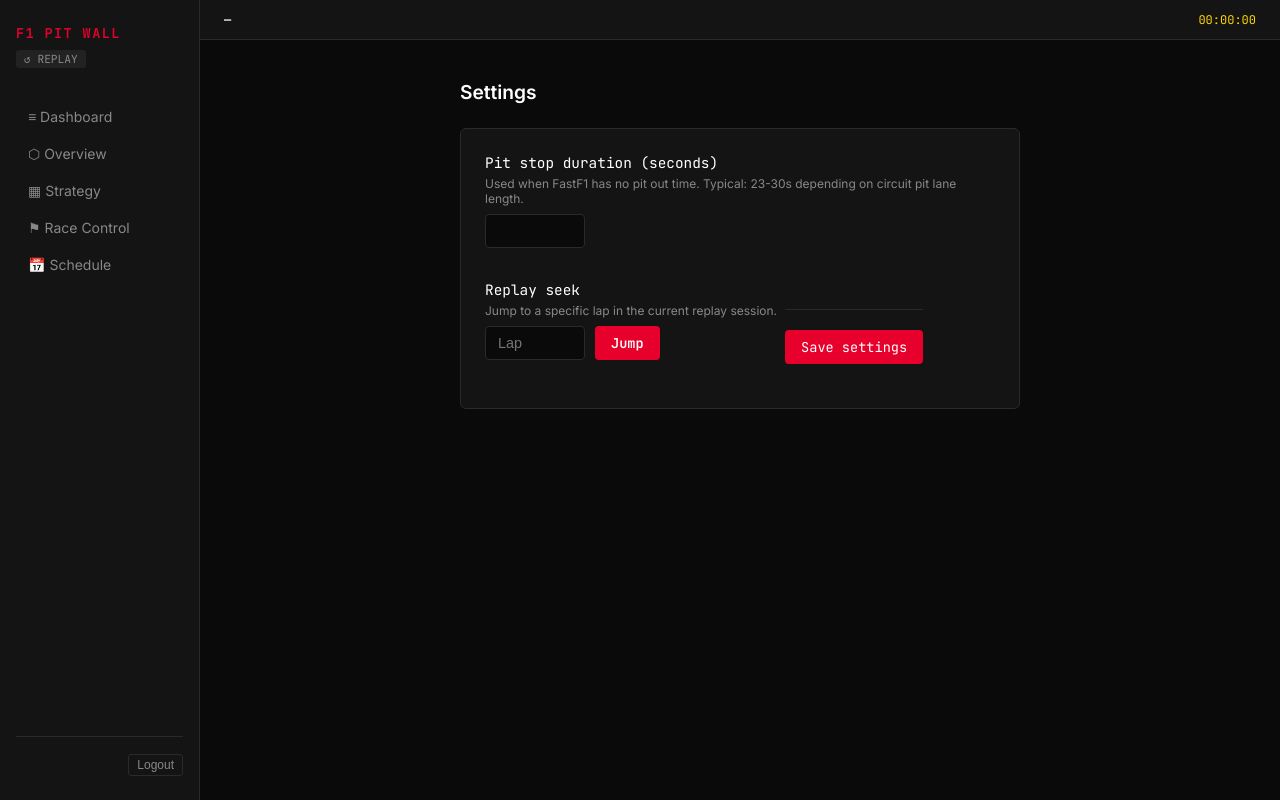
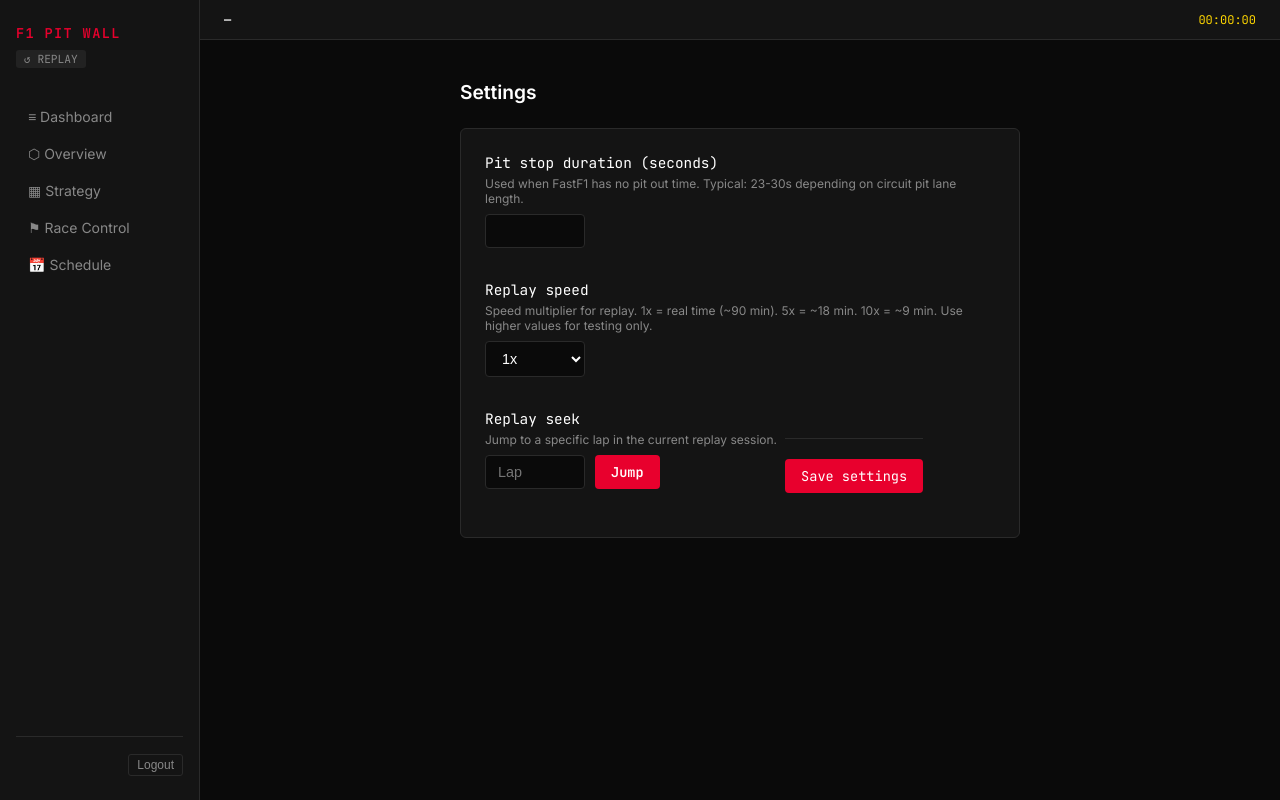
Before and after one commit to mohibb/f1-pitwall, a Python web app: template templates/admin/settings.html in a window 1280 px wide. Run offline with Jinja, Linux system fonts and the light colour scheme; the template is opened without the code that fills it, so the values that code supplies are empty.

Commit message:
feat: replay speed multiplier setting (resets to 1x on startup)

```diff
--- a/database.py
+++ b/database.py
@@ -50,6 +50,10 @@ async def init_db():
 
         await db.execute("""
             INSERT OR IGNORE INTO settings (key, value) VALUES ('pit_stop_duration', '25')
+        """)
+
+        await db.execute("""
+            INSERT OR REPLACE INTO settings (key, value) VALUES ('replay_speed', '1')
         """)
 
         await db.commit()
--- a/replay_engine.py
+++ b/replay_engine.py
@@ -47,6 +47,11 @@ class ReplayEngine:
               f"max_time={self._max_time:.0f}s")
 
     def tick(self) -> None:
+        # Read speed multiplier from settings on each tick so changes take effect immediately
+        try:
+            self.speed = float(get_setting_sync("replay_speed", "1"))
+        except (ValueError, TypeError):
+            self.speed = 1.0
         self.simulated_time += self.tick_interval * self.speed
 
         if self.simulated_time > self._max_time:
--- a/templates/admin/settings.html
+++ b/templates/admin/settings.html
@@ -24,6 +24,23 @@
                 max="60"
                 step="1"
             >
+        </div>
+
+        <div class="setting-row">
+            <label class="setting-label" for="replay_speed">
+                Replay speed
+                <span class="setting-hint">Speed multiplier for replay. 1x = real time (~90 min). 5x = ~18 min. 10x = ~9 min. Use higher values for testing only.</span>
+            </label>
+            <select
+                class="setting-input"
+                id="replay_speed"
+                name="replay_speed"
+                style="width:100px"
+            >
+                {% for val in ['1', '2', '5', '10'] %}
+                <option value="{{ val }}" {% if settings.get('replay_speed', '1') == val %}selected{% endif %}>{{ val }}x</option>
+                {% endfor %}
+            </select>
         </div>
 
         <div class="setting-row">
```
